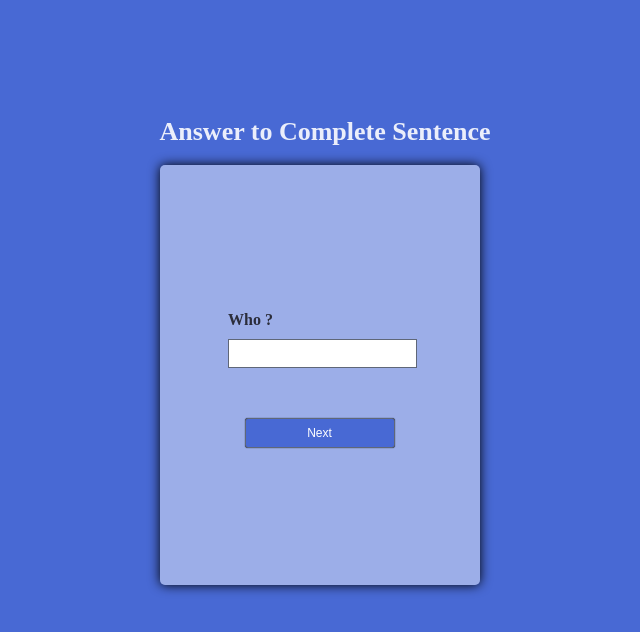
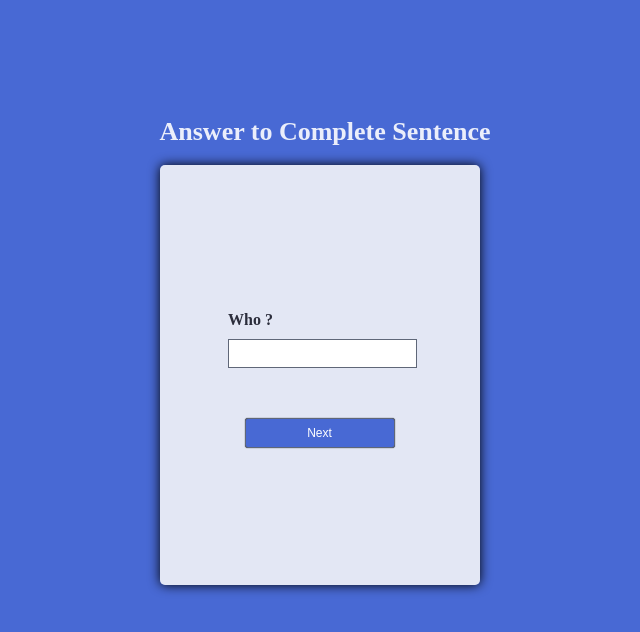
Before and after one commit to RomanAzeem/sentence-game, a React (Create React App) app: page / in a window 1280 px wide. Shown: the top 632 px of the page, without its empty margins (315-955 px from the left). Built offline with nearby package versions, Linux system fonts and the light colour scheme.

Commit message:
card color improve

```diff
--- a/src/index.css
+++ b/src/index.css
@@ -15,7 +15,7 @@ h1 {
   color: rgba(255, 255, 255, 0.89);
 }
 .card {
-  background-color: rgba(255, 255, 255, 0.46);
+  background-color: rgba(249 249 249 / 88%);
   max-width: 300px;
   min-height: 400px;
   padding: 10px;
```
